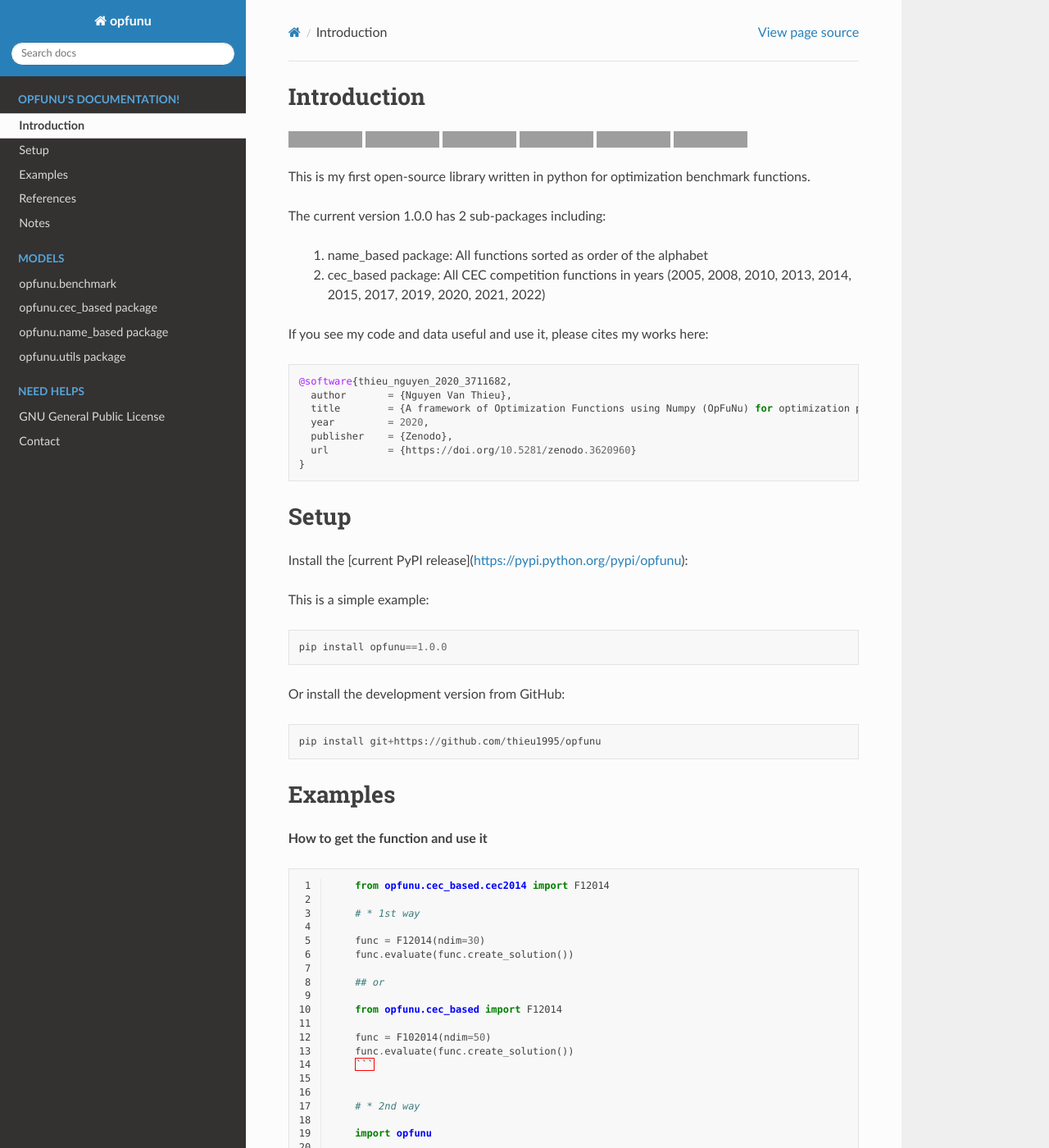
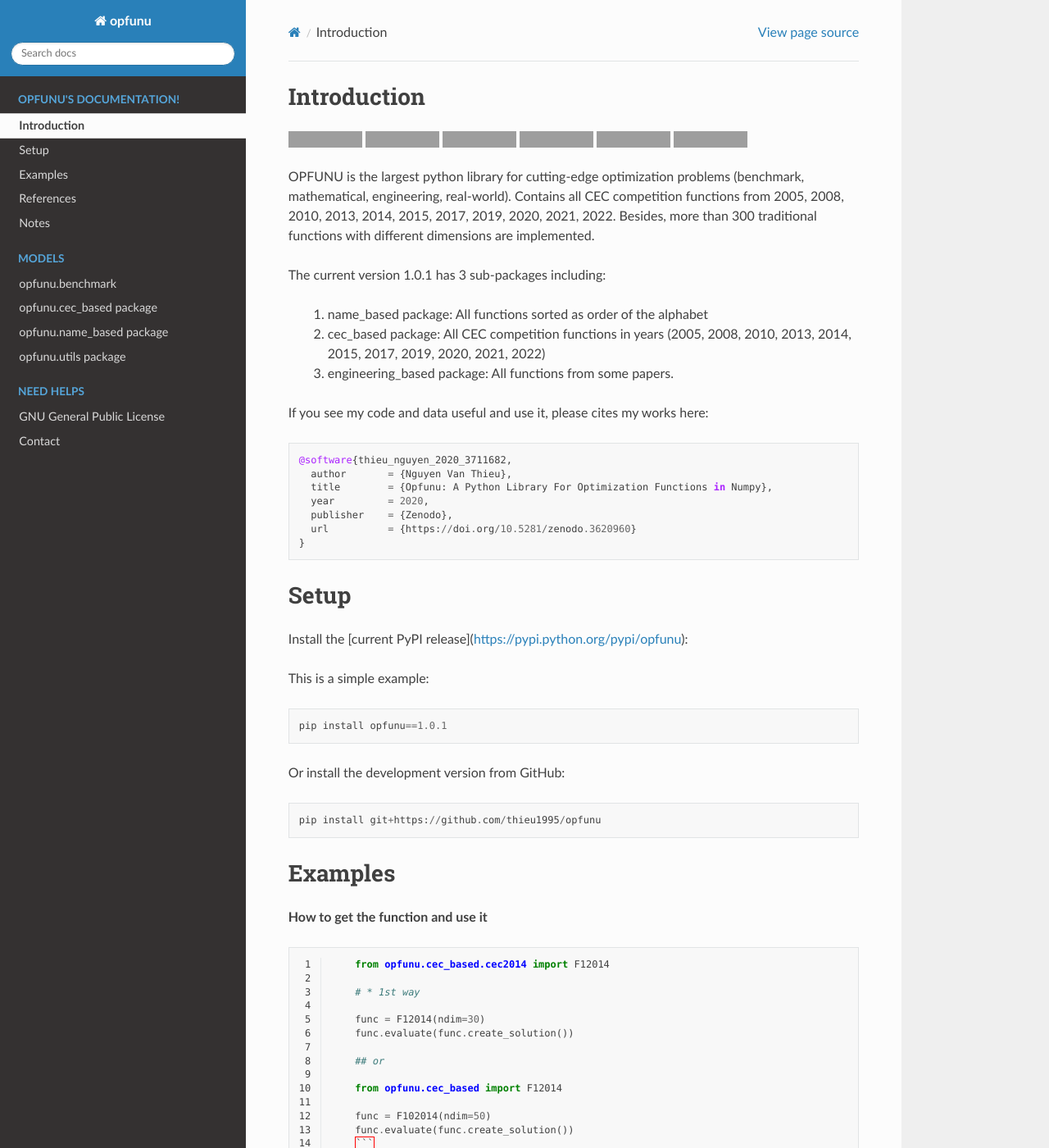
Before and after one commit to thieu1995/opfunu, a Sphinx documentation site: the page built from docs/pages/introduction.rst, in a window 1280 px wide and 1400 px high. Shown: the whole window at 82% size. Built offline with Sphinx 7.4.7 and the Read the Docs theme 2.0.0, drawn with Linux system fonts in a browser that asks for light colours; some of the changed text lies outside the part shown; grey boxes are pictures that could not be loaded.

Commit message:
Update docs

```diff
--- a/docs/pages/introduction.rst
+++ b/docs/pages/introduction.rst
@@ -1,7 +1,7 @@
 Introduction
 ############
 
-.. image:: https://img.shields.io/badge/release-1.0.0-yellow.svg?style=svg
+.. image:: https://img.shields.io/badge/release-1.0.1-yellow.svg?style=svg
     :target: https://github.com/thieu1995/opfunu
 
 .. image:: https://img.shields.io/pypi/wheel/gensim.svg?style=svg
@@ -20,19 +20,20 @@
     :target: https://www.gnu.org/licenses/gpl-3.0
 
 
-This is my first open-source library written in python for optimization benchmark functions.
+OPFUNU is the largest python library for cutting-edge optimization problems (benchmark, mathematical, engineering, real-world). Contains all CEC competition functions from 2005, 2008, 2010, 2013, 2014, 2015, 2017, 2019, 2020, 2021, 2022. Besides, more than 300 traditional functions with different dimensions are implemented.
 
-The current version 1.0.0 has 2 sub-packages including:
+The current version 1.0.1 has 3 sub-packages including:
 
    1. name_based package: All functions sorted as order of the alphabet
    2. cec_based package: All CEC competition functions in years (2005, 2008, 2010, 2013, 2014, 2015, 2017, 2019, 2020, 2021, 2022)
+   3. engineering_based package: All functions from some papers.
 
 
 If you see my code and data useful and use it, please cites my works here::
 
 	@software{thieu_nguyen_2020_3711682,
 	  author       = {Nguyen Van Thieu},
-	  title        = {A framework of Optimization Functions using Numpy (OpFuNu) for optimization problems},
+	  title        = {Opfunu: A Python Library For Optimization Functions in Numpy},
 	  year         = 2020,
 	  publisher    = {Zenodo},
 	  url          = {https://doi.org/10.5281/zenodo.3620960}
@@ -46,7 +47,7 @@
 
 This is a simple example::
 
-	pip install opfunu==1.0.0
+	pip install opfunu==1.0.1
 
 Or install the development version from GitHub::
 
@@ -97,15 +98,9 @@
 
 References::
 
-	1. dimension_based references
-		1. http://benchmarkfcns.xyz/fcns
-		2. https://en.wikipedia.org/wiki/Test_functions_for_optimization
-		3. https://www.cs.unm.edu/~neal.holts/dga/benchmarkFunction/
-		4. http://www.sfu.ca/~ssurjano/optimization.html
-
-	2. type_based
-		A Literature Survey of Benchmark Functions For Global Optimization Problems (2013)
-
-	3. cec
-		1. Problem Definitions and Evaluation Criteria for the CEC 2014
-		2. Special Session and Competition on Single Objective Real-Parameter Numerical Optimization
+    1. http://benchmarkfcns.xyz/fcns
+    2. https://en.wikipedia.org/wiki/Test_functions_for_optimization
+    3. https://www.cs.unm.edu/~neal.holts/dga/benchmarkFunction/
+    4. http://www.sfu.ca/~ssurjano/optimization.html
+    5. A Literature Survey of Benchmark Functions For Global Optimization Problems (2013)
+    6. Problem Definitions and Evaluation Criteria for the CEC 2014Special Session and Competition on Single Objective Real-Parameter Numerical Optimization
```
